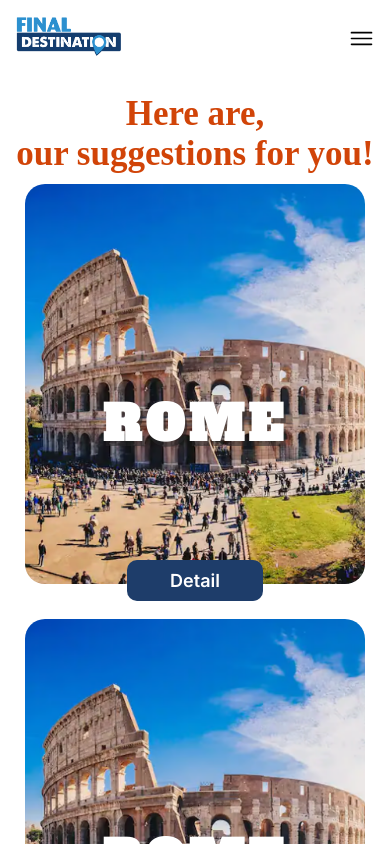
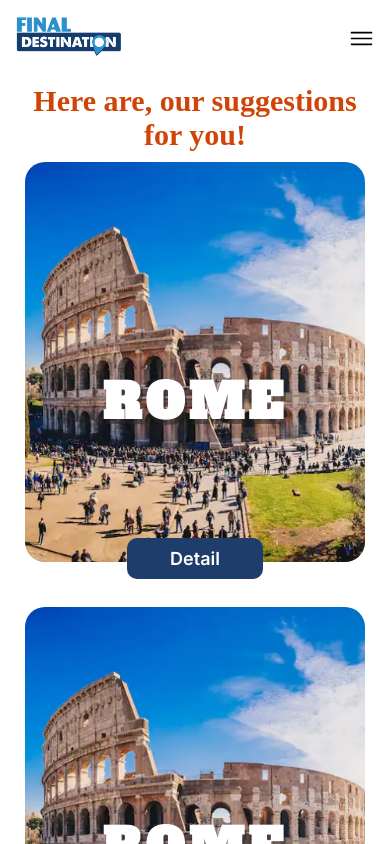
Before and after one commit to WildCodeSchool-2024-02/JS-Valence-P2-FinalDestination, a React (Vite) app in the folder client/: page /suggestions in a window 390 px wide. Shown: the top 844 px of the page. Built offline with nearby package versions, Linux system fonts and the light colour scheme; a web font is replaced by a local one.

Commit message:
fixed h1 to the center and removed the background image for middle size

```diff
--- a/client/src/components/SuggestionCard.module.css
+++ b/client/src/components/SuggestionCard.module.css
@@ -6,7 +6,7 @@
   display: flex;
   flex-direction: column;
   gap: 15px;
-  margin-bottom: 20px;
+  margin-bottom: 30px;
 
   h2 {
     position: absolute;
--- a/client/src/pages/SuggestionsPage.jsx
+++ b/client/src/pages/SuggestionsPage.jsx
@@ -4,9 +4,7 @@ import styles from "./SuggestionsPage.module.css";
 export default function SuggestionPage() {
   return (
     <div className={styles.mainSuggestion}>
-      <h1>
-        Here are, <br /> our suggestions for you!
-      </h1>
+      <h1>Here are, our suggestions for you!</h1>
       <div className={styles.cardContainer}>
         <SuggestionCard />
         <SuggestionCard />
--- a/client/src/pages/SuggestionsPage.module.css
+++ b/client/src/pages/SuggestionsPage.module.css
@@ -7,20 +7,18 @@ body:has(.mainSuggestion) {
   background-position: 95% 30%;
 }
 
-.mainSuggestion {
-  h1 {
-    position: relative;
-    margin: 100px 0 0 11%;
-    color: #d14408;
-    font-family: var(--text-font);
-    font-size: 40px;
-  }
+.mainSuggestion h1 {
+  text-align: center;
+  margin-top: 90px;
+  color: #d14408;
+  font-family: var(--text-font);
+  font-size: 50px;
 }
 
 .cardContainer {
   position: relative;
   width: 100%;
-  margin-top: 20px;
+  margin-top: 40px;
   display: flex;
   justify-content: center;
   gap: 20px;
@@ -28,19 +26,18 @@ body:has(.mainSuggestion) {
 
 @media only screen and (min-width: 601px) and (max-width: 1000px) {
   body:has(.mainSuggestion) {
-    background-image: url(../assets/images/wave.png);
-    background-position: bottom;
+    background-image: none;
   }
 
   .mainSuggestion {
     h1 {
       text-align: center;
-      margin: 30px 0 0 0;
+      margin-top: 30px;
       font-size: 35px;
     }
     .cardContainer {
       width: 100%;
-      margin-top: 10px;
+      margin-top: 20px;
       display: flex;
       flex-direction: column;
       align-items: center;
@@ -54,12 +51,10 @@ body:has(.mainSuggestion) {
     background-image: none;
   }
 
-  .mainSuggestion {
-    h1 {
-      text-align: center;
-      margin: 30px 0 0 0;
-      font-size: 35px;
-    }
+  .mainSuggestion h1 {
+    text-align: center;
+    margin-top: 20px;
+    font-size: 30px;
   }
 
   .cardContainer {
```
